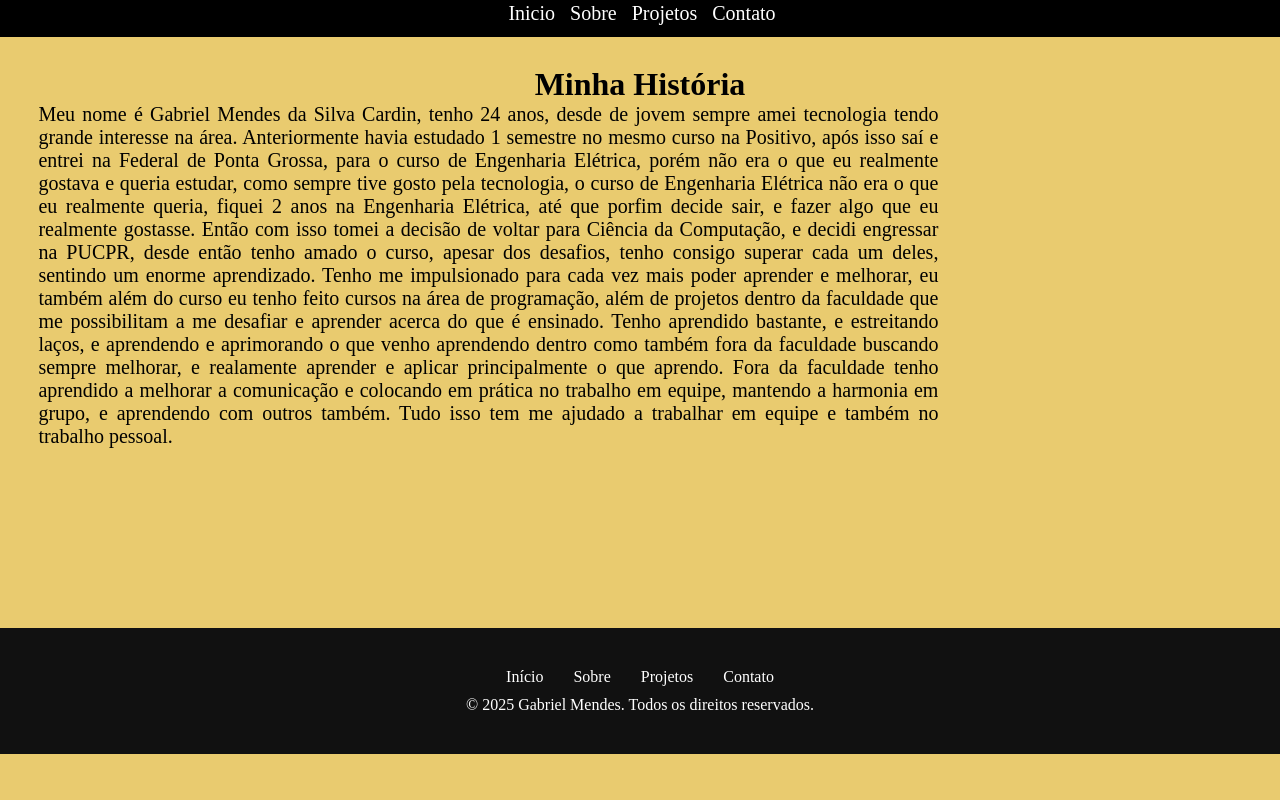
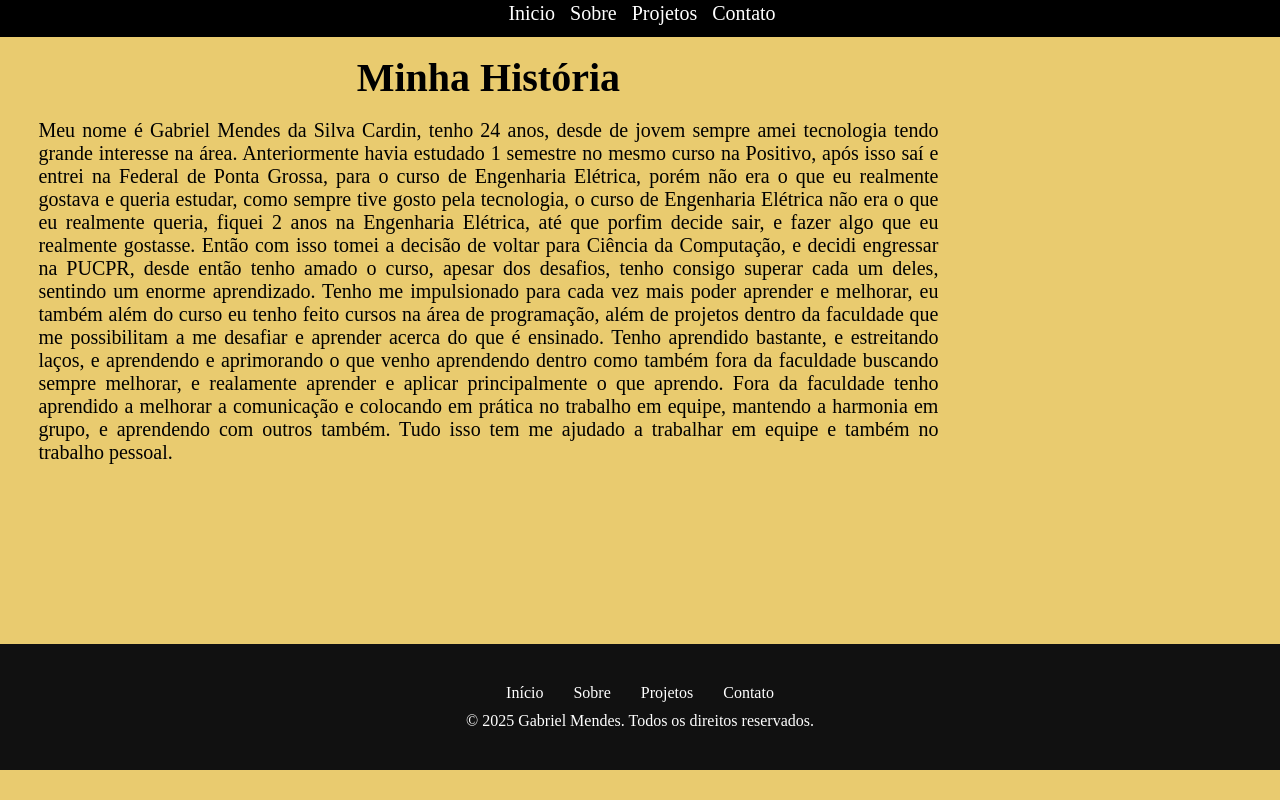
Before and after one commit to GabrielMDS532/Webpuc, a plain HTML site: page sobre.html in a window 1280 px wide. Drawn offline with Linux system fonts and the light colour scheme.

Commit message:
Styles atualizado

```diff
--- a/sobre.html
+++ b/sobre.html
@@ -28,11 +28,10 @@
         </div>
 
     <main clas="sobre">
-        <h1 class="sobre-mim-titulo"> Minha História</h1>
-    </main>
+        <div class="sobre-mim">
+            <h1 class="sobre-mim-titulo"> Minha História</h1>
 
-    <div>
-            <p class="sobre-mim">
+            <p>
                 Meu nome é Gabriel Mendes da Silva Cardin, tenho 24 anos, desde de jovem sempre amei tecnologia
                 tendo grande interesse na área. Anteriormente havia estudado 1 semestre no mesmo curso na Positivo,
                 após isso saí e entrei na Federal de Ponta Grossa, para o curso de Engenharia Elétrica, porém não
@@ -53,6 +52,8 @@
             </p>
         </div>
 
+    </main>
+
         <footer class="rodape">
             <nav class="menu-rodape">
                 <a href="index.html">Início</a>
--- a/styles.css
+++ b/styles.css
@@ -86,19 +86,23 @@ body {
 .sobre-mim {
     margin-top: 30px;
     margin: auto 3%;
-    text-align: justify;
     font-size:20px;
     max-width: 900px;
+    text-align: justify;
+    justify-content: center;
 }
 
 .sobre-mim-titulo {
-    margin-top: 30px;
     text-align: center;
+    margin-top: 2%;
+    margin-bottom: 2%;
 }
+
 
 .title-project{
     margin-top: 50px;
     margin-bottom: 15px;
+    text-align: center;
 }
 
 .text_info{
```
